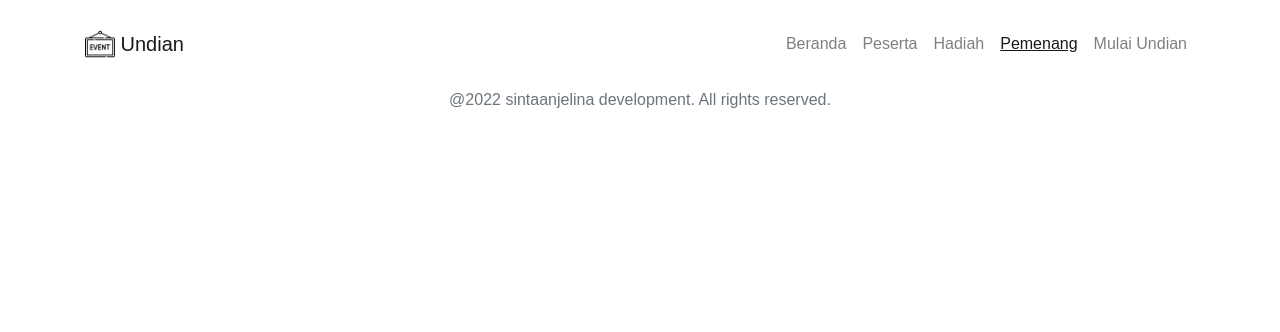
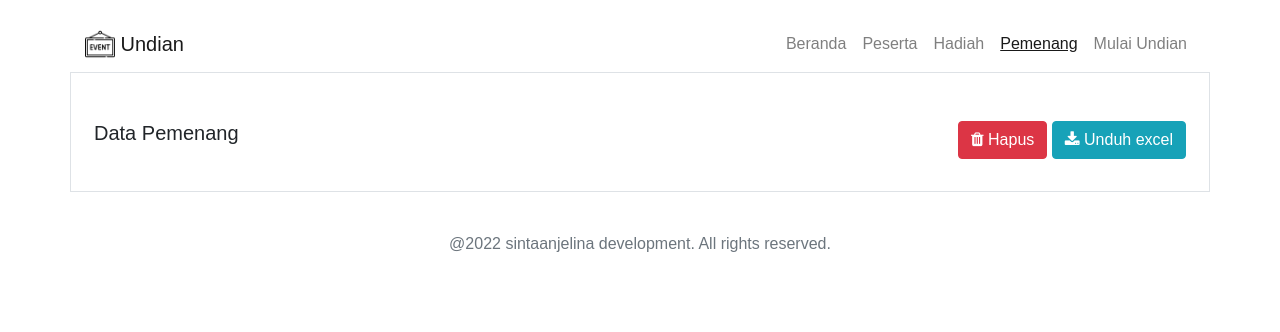
Before and after one commit to sintaanjelina/lucky_draw, a Flask app: page /pemenang in a window 1280 px wide. Shown: the top 332 px of the page. Run offline with Flask 2, Linux system fonts and the light colour scheme; some libraries are stand-ins or nearby versions; some web fonts are replaced.

Commit message:
Add header and table tag winner pages

```diff
--- a/web-app/templates/winner.html
+++ b/web-app/templates/winner.html
@@ -1,2 +1,27 @@
 {% include 'header.html'%}
+<main>
+    <div class="container border">
+        <div class="row pt-5 px-2">
+            <div class="col">
+                <h5>Data Pemenang</h5>
+            </div>
+            <div class="col text-right">
+                <button type="button" class="btn btn-danger" href="">
+                    <i class="fa fa-trash"></i>
+                    Hapus
+                </button>
+                <button type="button" class="btn btn-info" href="">
+                    <i class="fa fa-download"></i>
+                    Unduh excel </button>
+            </div>
+        </div>
+        <div class="row">
+            <div class="table-responsive-sm valueresult  my-3">
+                <table class="table-sm" id="table-winner">
+                </table>
+            </div>
+        </div>
+    </div>
+
+</main>
 {% include 'footer.html'%}
```
